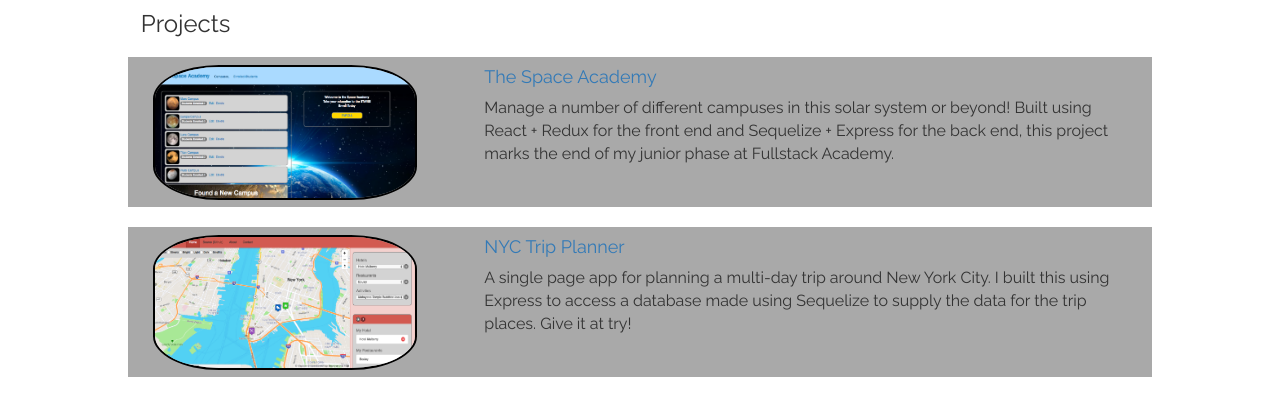
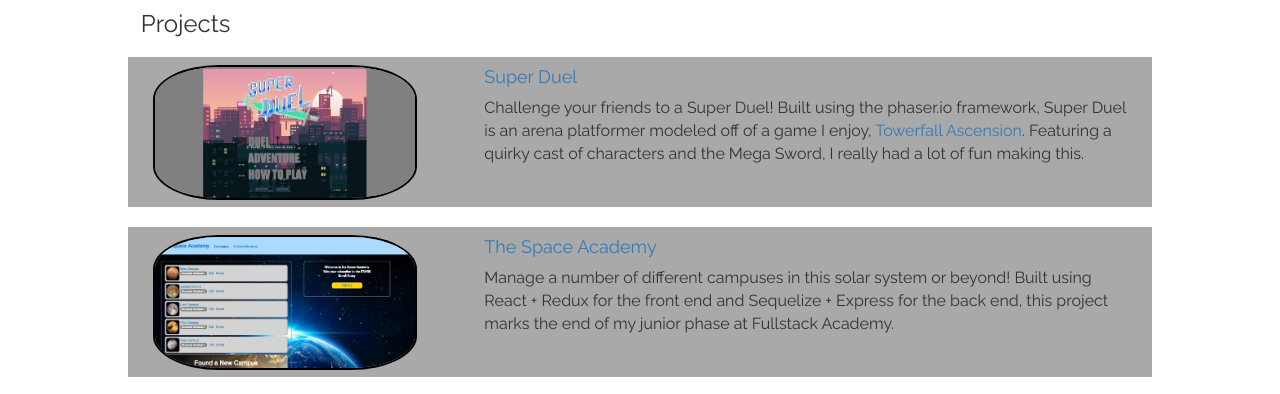
Before and after one commit to Kiro705/profilePage, a plain HTML site: page index.html in a window 1280 px wide. Shown: the part 109-503 px from the top of the page. Drawn offline with nearby package versions, Linux system fonts and the light colour scheme.

Commit message:
added Super Duel

```diff
--- a/index.html
+++ b/index.html
@@ -28,6 +28,16 @@
             <h3 id='pro'>Projects</h3>
           </div>
           <ul id='list'>
+
+            <li id='superDuel' class='project'>
+              <div class = "col-md-4 pro_img">
+                <a href="https://super-duel.herokuapp.com/"><img class = 'image' src='./img/super_duel_image.png' alt='Super Duel image'></a>
+              </div>
+              <div class = 'col-md-8 pro_text'>
+                <h4><a href="https://super-duel.herokuapp.com/">Super Duel</a></h4>
+                <p>Challenge your friends to a Super Duel! Built using the phaser.io framework, Super Duel is an arena platformer modeled off of a game I enjoy, <a class = "linky" href = "http://www.towerfall-game.com/">Towerfall Ascension</a>.  Featuring a quirky cast of characters and the Mega Sword, I really had a lot of fun making this.</p>
+              </div>
+            </li>
 
             <li id='spaceAcademy' class='project'>
               <div class = "col-md-4 pro_img">
```
Also changed, not shown: img/super_duel_image.png (added).
